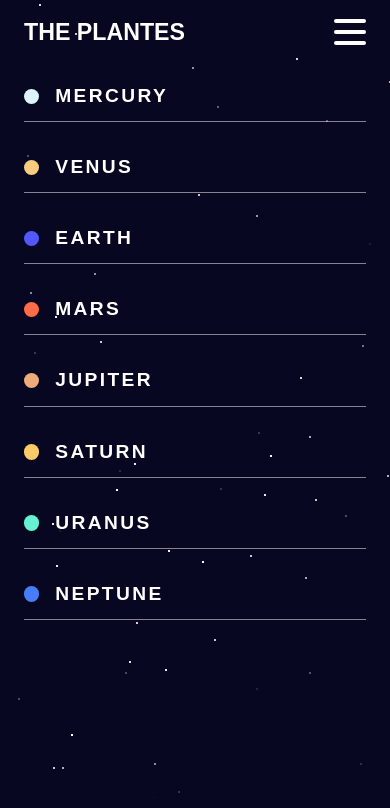
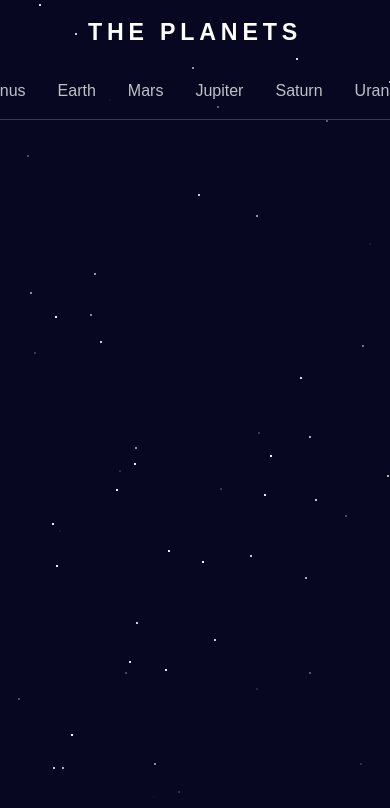
Before and after one commit to jzolotar/planet-facts, a React (Create React App) app: page / in a window 390 px wide. Shown: the top 808 px of the page. Built offline with nearby package versions, Linux system fonts and the light colour scheme.

Commit message:
finish mobile navba, add desktop navbar components + styling

```diff
--- a/src/components/Navbar/Navbar.js
+++ b/src/components/Navbar/Navbar.js
@@ -1,8 +1,9 @@
 import { NavbarStyled } from './Navbar.styled';
+import NavbarDesktop from './NavbarDesktop/NavbarDesktop';
 import NavbarMobile from './NavbarMobile/NavbarMobile';
 
 const Navbar = () => {
-  return <NavbarMobile />;
+  return <NavbarDesktop />;
 };
 
 export default Navbar;
--- /dev/null
+++ b/src/components/Navbar/NavbarDesktop/Link.js
@@ -0,0 +1,43 @@
+import { NavLink } from 'react-router-dom';
+import styled from 'styled-components';
+import data from '../../../data.json';
+
+export const StyledLink = styled.li`
+  list-style: none;
+
+  a {
+    position: relative;
+    cursor: pointer;
+    color: ${({ theme }) => theme.colors.whiteAlpha75};
+    font-size: 1rem;
+    border: transparent;
+    transition: color 0.2s ease-in-out;
+
+    :hover,
+    .active {
+      color: ${({ color }) => color};
+    }
+
+    @media (min-width: 52rem) {
+      :hover::before,
+      .active {
+        content: '';
+        position: absolute;
+        width: 100%;
+        height: 4px;
+        top: -20px;
+        background-color: ${({ color }) => color};
+      }
+    }
+  }
+`;
+
+const LinkComp = ({ color, name }) => {
+  return (
+    <StyledLink color={color}>
+      <NavLink to=''>{name}</NavLink>
+    </StyledLink>
+  );
+};
+
+export default LinkComp;
--- /dev/null
+++ b/src/components/Navbar/NavbarDesktop/Menu.js
@@ -0,0 +1,15 @@
+import { StyledMenu } from './Menu.styled';
+import data from '../../../data.json';
+import LinkComp from './Link';
+
+const Menu = () => {
+  return (
+    <StyledMenu>
+      {data.map((planet, index) => (
+        <LinkComp key={index} color={planet.color} name={planet.name} />
+      ))}
+    </StyledMenu>
+  );
+};
+
+export default Menu;
--- /dev/null
+++ b/src/components/Navbar/NavbarDesktop/Menu.styled.js
@@ -0,0 +1,33 @@
+import styled from 'styled-components';
+
+export const StyledMenu = styled.nav`
+  color: white;
+  display: flex;
+  align-items: center;
+  justify-content: center;
+
+  gap: 2rem;
+  border: transparent;
+  border-bottom: 1px solid ${({ theme }) => theme.colors.grayDark};
+  width: 100%;
+  padding: 1rem;
+
+  @media (min-width: 52rem) {
+    border: transparent;
+  }
+
+  /* a {
+    cursor: pointer;
+    color: ${({ theme }) => theme.colors.whiteAlpha75};
+    font-size: 1rem;
+    border: transparent;
+
+    :hover,
+    .active {
+      color: ${({ theme }) => theme.colors.white};
+
+      @media (min-width: 52rem) {
+      }
+    }
+  } */
+`;
--- a/src/components/Navbar/NavbarDesktop/NavbarDesktop.js
+++ b/src/components/Navbar/NavbarDesktop/NavbarDesktop.js
@@ -0,0 +1,13 @@
+import Menu from './Menu';
+import { StyledNavbarDesktop } from './NavbarDesktop.styled';
+
+const NavbarDesktop = () => {
+  return (
+    <StyledNavbarDesktop>
+      <h1>The planets</h1>
+      <Menu />
+    </StyledNavbarDesktop>
+  );
+};
+
+export default NavbarDesktop;
--- /dev/null
+++ b/src/components/Navbar/NavbarDesktop/NavbarDesktop.styled.js
@@ -0,0 +1,34 @@
+import styled from 'styled-components';
+
+export const StyledNavbarDesktop = styled.header`
+  display: flex;
+  flex-direction: column;
+  align-items: center;
+  justify-content: center;
+  gap: 1rem;
+
+  @media (min-width: 52rem) {
+    flex-direction: row;
+    align-items: center;
+    justify-content: space-between;
+
+    padding: 0.2rem 1rem;
+    border-bottom: 0.1px solid ${({ theme }) => theme.colors.grayDark};
+  }
+
+  h1 {
+    color: white;
+    font-size: 1.45rem;
+    text-transform: uppercase;
+    letter-spacing: 0.3rem;
+    padding: 1rem 1rem 0 1rem;
+    text-align: center;
+
+    @media (min-width: 52rem) {
+      width: 100%;
+      font-size: 1.5rem;
+      padding: 0;
+      text-align: left;
+    }
+  }
+`;
--- a/src/components/Navbar/NavbarMobile/Burger/Burger.js
+++ b/src/components/Navbar/NavbarMobile/Burger/Burger.js
@@ -1,8 +1,8 @@
 import { StyledBurger } from './Burger.styled';
 
-const Burger = () => {
+const Burger = ({ onClickHandler, open }) => {
   return (
-    <StyledBurger>
+    <StyledBurger isOpen={open} onClick={onClickHandler}>
       <div></div>
       <div></div>
       <div></div>
--- a/src/components/Navbar/NavbarMobile/Burger/Burger.styled.js
+++ b/src/components/Navbar/NavbarMobile/Burger/Burger.styled.js
@@ -15,13 +15,33 @@ export const StyledBurger = styled.button`
   padding: 0;
   z-index: 10;
 
+  &:focus {
+    outline: none;
+  }
+
   div {
+    position: relative;
     width: 2rem;
     height: 0.25rem;
     background: ${({ theme }) => theme.colors.white};
     border-radius: 10px;
     transition: all 0.3s linear;
-    position: relative;
+
     transform-origin: 1px;
+
+    :first-child {
+      transform: ${({ isOpen }) => (isOpen ? 'rotate(45deg)' : 'rotate(0)')};
+    }
+
+    :nth-child(2) {
+      opacity: ${({ isOpen }) => (isOpen ? '0' : '1')};
+      transform: ${({ isOpen }) =>
+        isOpen ? 'translateX(20px)' : 'translateX(0)'};
+    }
+
+    :nth-child(3) {
+      transform: ${({ isOpen }) => (isOpen ? 'rotate(-45deg)' : 'rotate(0)')};
+      transform: ${({ isOpen }) => (isOpen ? 'rotate(-45deg)' : 'rotate(0)')};
+    }
   }
 `;
--- a/src/components/Navbar/NavbarMobile/Menu/Menu.js
+++ b/src/components/Navbar/NavbarMobile/Menu/Menu.js
@@ -1,15 +1,16 @@
 import { StyledMenu, PlanetIcon } from './Menu.styled';
+import { NavLink } from 'react-router-dom';
 
 import data from '../../../../data.json';
 
-const Menu = () => {
+const Menu = ({ isOpen }) => {
   return (
-    <StyledMenu>
+    <StyledMenu isOpen={isOpen}>
       {data.map((planet, index) => (
-        <li key={index}>
+        <NavLink to='' key={index}>
           <PlanetIcon planetColor={planet.color} />
           <p>{planet.name}</p>
-        </li>
+        </NavLink>
       ))}
     </StyledMenu>
   );
--- a/src/components/Navbar/NavbarMobile/Menu/Menu.styled.js
+++ b/src/components/Navbar/NavbarMobile/Menu/Menu.styled.js
@@ -1,8 +1,8 @@
 import styled from 'styled-components';
 
 export const PlanetIcon = styled.div`
-  width: 0.95rem;
-  height: 0.95rem;
+  width: 1.1rem;
+  height: 1.1rem;
   background-color: ${(props) => props.planetColor || 'blue'};
   border-radius: 100px;
 `;
@@ -17,8 +17,11 @@ export const StyledMenu = styled.ul`
   display: flex;
   flex-direction: column;
   gap: 2rem;
+  transition: 0.5s ease-in-out;
+  transform: ${({ isOpen }) =>
+    isOpen ? 'translateX(0)' : 'translateX(-125%)'};
 
-  li {
+  a {
     width: 100%;
     display: flex;
     align-items: center;
@@ -31,6 +34,7 @@ export const StyledMenu = styled.ul`
       font-size: 1.2rem;
       font-weight: 700;
       letter-spacing: 0.15rem;
+      color: white;
     }
   }
 `;
--- a/src/components/Navbar/NavbarMobile/NavbarMobile.js
+++ b/src/components/Navbar/NavbarMobile/NavbarMobile.js
@@ -1,14 +1,20 @@
+import { useState } from 'react';
 import Burger from './Burger/Burger';
 import Menu from './Menu/Menu';
 import { StyledNavbarMobile } from './NavbarMobile.styled';
 
 const NavbarMobile = () => {
+  const [open, setOpen] = useState(false);
+  const onClickHandler = () => {
+    setOpen(!open);
+  };
+
   return (
     <StyledNavbarMobile>
       <nav>
         <h1>The Plantes</h1>
-        <Burger />
-        <Menu />
+        <Burger onClickHandler={onClickHandler} open={open} />
+        <Menu isOpen={open} />
       </nav>
     </StyledNavbarMobile>
   );
--- a/src/components/Navbar/NavbarMobile/NavbarMobile.styled.js
+++ b/src/components/Navbar/NavbarMobile/NavbarMobile.styled.js
@@ -12,7 +12,5 @@ export const StyledNavbarMobile = styled.header`
       font-size: 1.45rem;
       text-transform: uppercase;
     }
-    button {
-    }
   }
 `;
```
